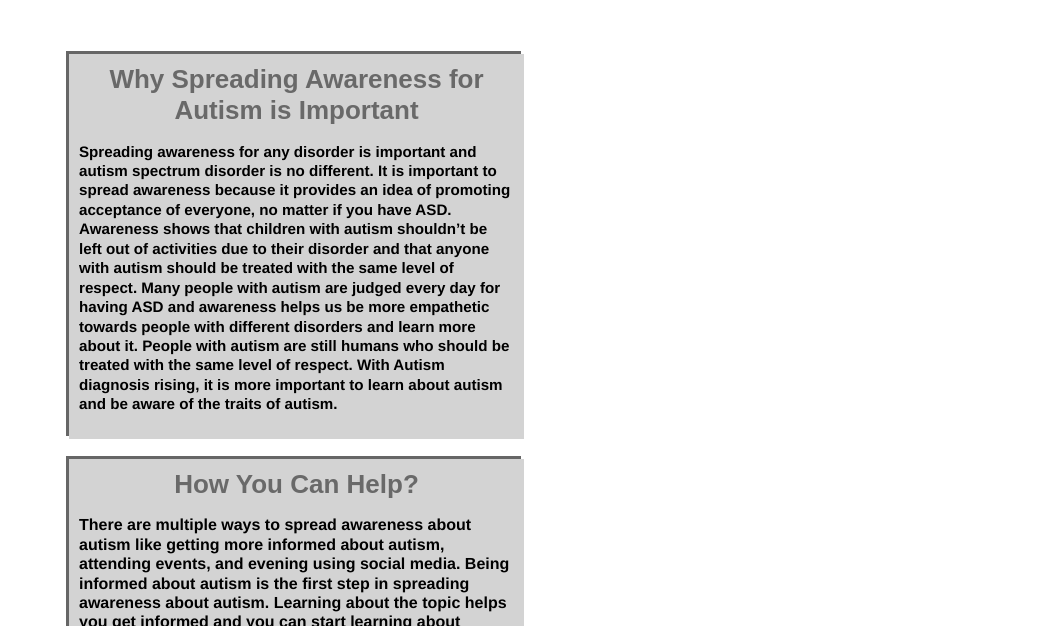
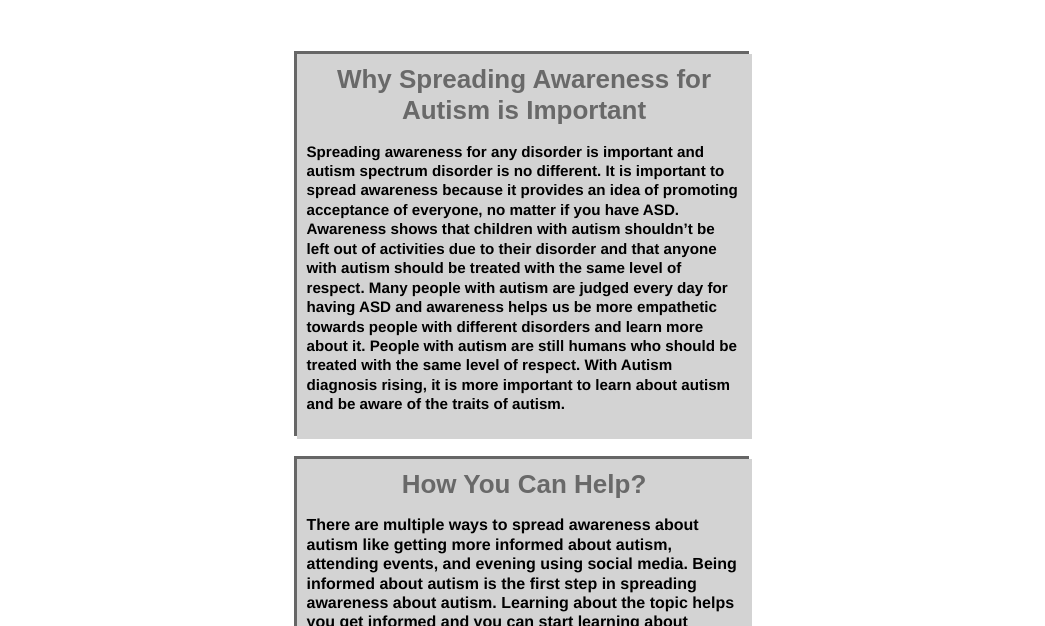
Before and after one commit to rahulkarda/autism, a plain HTML site: page index.html in a window 1280 px wide. Shown: the part 174-800 px from the top of the page, without its empty margins (116-1161 px from the left). Drawn offline with Linux system fonts and the light colour scheme.

Commit message:
Update index.html

```diff
--- a/index.html
+++ b/index.html
@@ -6,6 +6,9 @@
     <meta name="viewport" content="width=device-width, initial-scale=1.0">
     <title>Autism</title>
     <style>
+        .box{
+    margin: auto;
+}
         *, *:before, *:after { box-sizing: border-box; }
 
 header {
```
